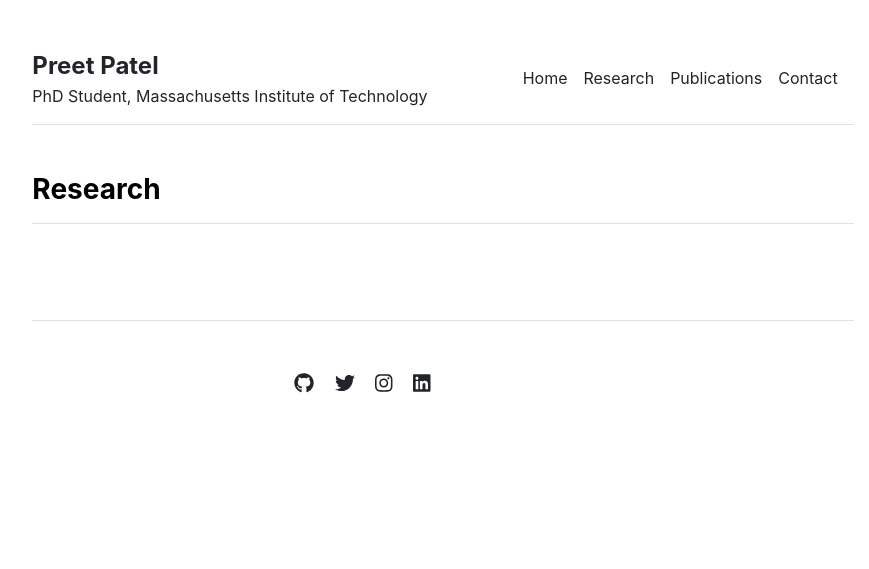
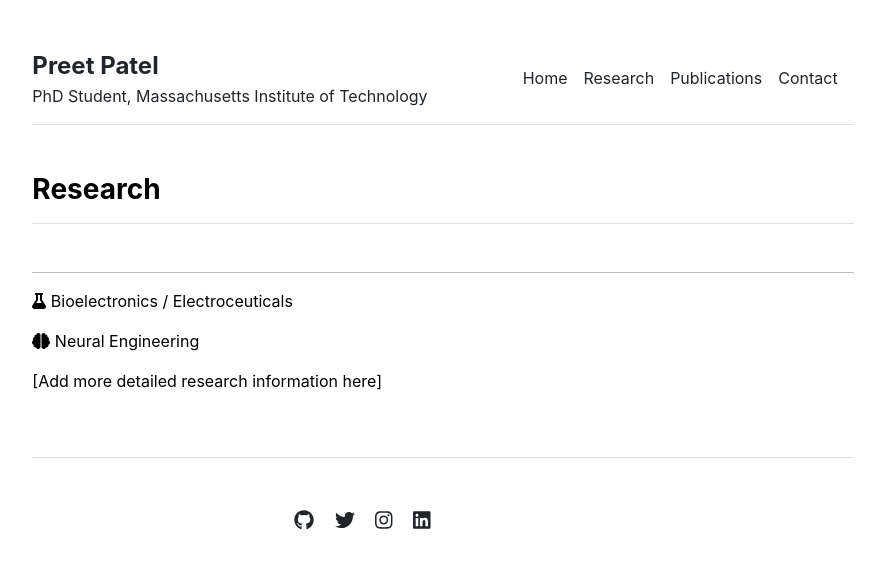
Before and after one commit to preet-mit/preet-mit, a Jekyll site: the page built from research.md, in a window 1280 px wide. Shown: the top 569 px of the page, without its empty margins (197-1066 px from the left). Built offline with Jekyll 4.4.1, drawn with Linux system fonts in a browser that asks for light colours.

Commit message:
Update research.md

```diff
--- a/research.md
+++ b/research.md
@@ -3,3 +3,10 @@ layout: page
 title: "Research"
 permalink: /research/
 ---
+---
+
+<i class="fas fa-flask"></i> Bioelectronics / Electroceuticals
+
+<i class="fas fa-brain"></i> Neural Engineering
+
+[Add more detailed research information here]
```
